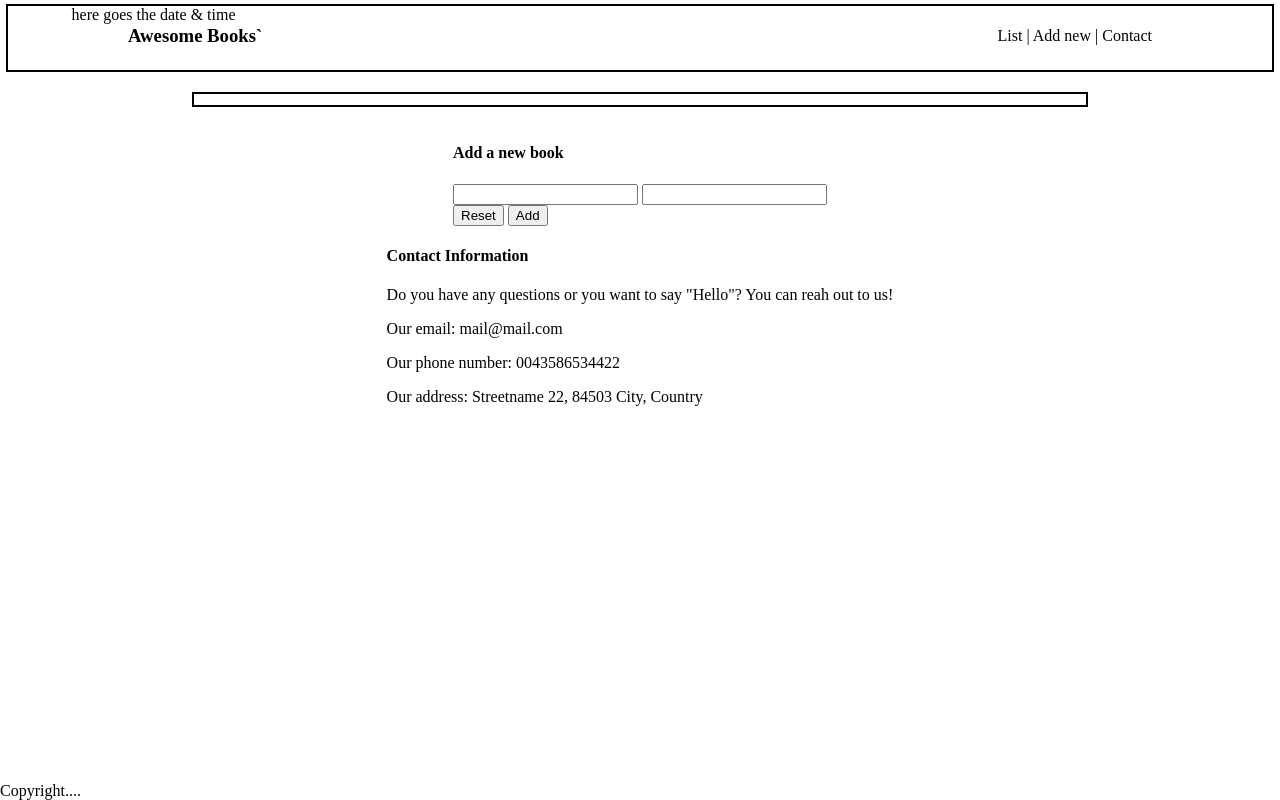
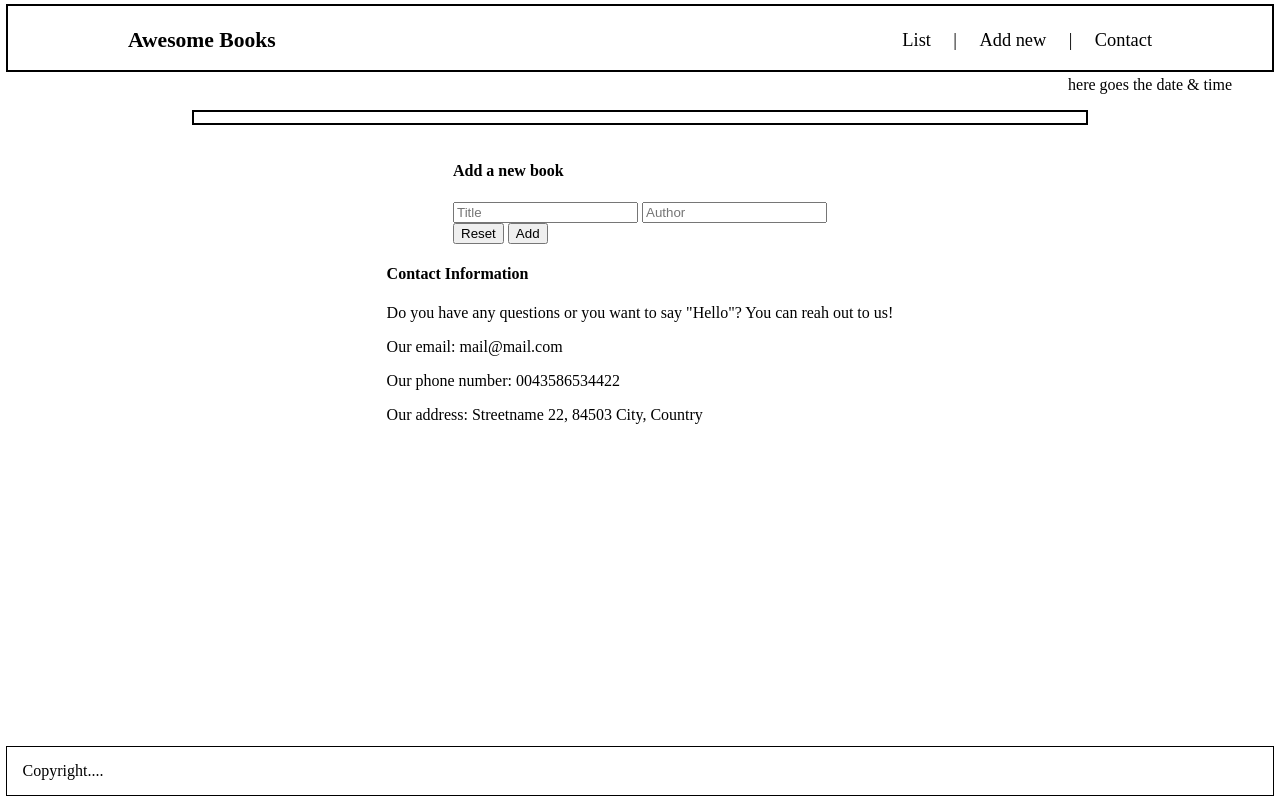
Before and after one commit to memelopez/awesome-books-ES6, a website with bundled scripts: page index.html in a window 1280 px wide. Built offline with nearby package versions, Linux system fonts and the light colour scheme.

Commit message:
Add certain elements and class for styling purposes

```diff
--- a/index.html
+++ b/index.html
@@ -6,35 +6,35 @@
     <meta name="viewport" content="width=device-width, initial-scale=1.0" />
     <title>Awesome Books</title>
     <link rel="stylesheet" href="index.css" />
-    <script src="index.js" type="module"></script>
+    <script src="./index.js" type="module"></script>
   </head>
   <body>
     <header>
       <nav>
         <a href="#">
-          <h3>Awesome Books`</h3>
+          <h3 class="bgT">Awesome Books</h3>
         </a>
-        <div class="rightNAvLinks">
-          <a href="#" class="RNLink"><span>List</span></a>
-          <span class="navLinkSeparator">|</span>
-          <a href="#" class="RNLink"><span>Add new</span></a>
-          <span class="navLinkSeparator">|</span>
-          <a href="#" class="RNLink"><span>Contact</span></a>
+        <div class="rightNavLinks">
+          <a href="#" class="RNLink"><span class="mdT">List</span></a>
+          <span class="navLinkSeparator mdT">|</span>
+          <a href="#" class="RNLink"><span class="mdT">Add new</span></a>
+          <span class="navLinkSeparator mdT">|</span>
+          <a href="#" class="RNLink"><span class="mdT">Contact</span></a>
         </div>
       </nav>
+    </header>
+    <div class="mainContent">
       <section class="luxonDateTime">
         <span>here goes the date & time</span>
       </section>
-    </header>
-    <div class="mainContent">
       <section class="list">
         <ul id="bookList"></ul>
       </section>
       <section class="addNew">
-        <form action="submit" class="newBook">
+        <form class="newBook" id="form">
           <h4 class="newB-title">Add a new book</h4>
-          <input type="text" id="title" />
-          <input type="text" id="author" />
+          <input type="text" id="title" placeholder="Title" />
+          <input type="text" id="author" placeholder="Author" />
           <div class="formBtns">
             <button type="reset" class="btnNewB">Reset</button>
             <button type="submit" class="btnNewB">Add</button>
@@ -64,7 +64,9 @@
     </div>
     <!-- .mainContent -->
     <footer>
-      <span>Copyright....</span>
+      <div class="insideFooter">
+        <span>Copyright....</span>
+      </div>
     </footer>
   </body>
 </html>
```
